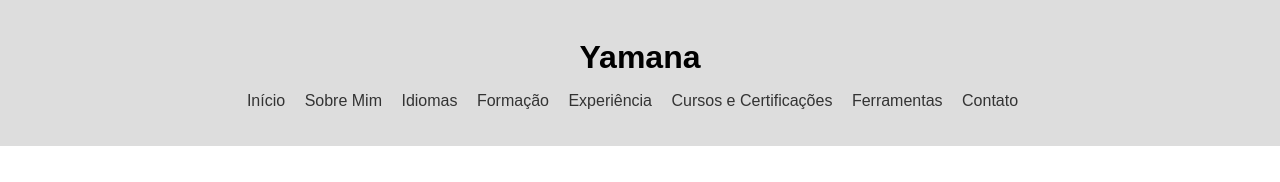
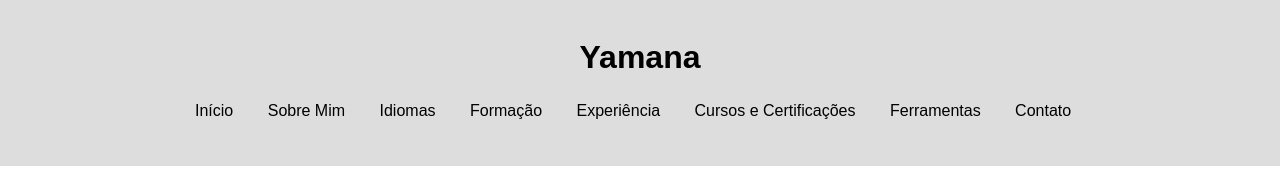
Before and after one commit to estelayamana/yamana.github.io, a plain HTML site: page ferramentas.html in a window 1280 px wide. Shown: the part 81-263 px from the top of the page. Drawn offline with Linux system fonts and the light colour scheme; files that its build step writes are made by us from their sources; a script that the page names is missing.

Commit message:
Update ferramentas.css

```diff
--- a/css/ferramentas.css
+++ b/css/ferramentas.css
@@ -24,32 +24,30 @@ h1 {
     margin-bottom: 10px;
   }
 
-  ul {
+.menu-dropdown {
   list-style: none;
+  margin: 0;
   padding: 0;
 }
 
-  li {
+.menu-dropdown li {
   display: inline-block;
-    margin-right: 15px;
 }
 
-  a {
+.menu-dropdown li a {
+  display: block;
+  padding: 10px 15px;
   text-decoration: none;
-    color: #333;
+  color: #000;
 }
 
-  a:hover {
-    color: #666;
+.menu-dropdown li:hover {
+  background-color: #f0f0f0;
 }
 
 /* Estilos de cabeçalho */
   header {
     background-color: #ddd;
-  }
-
-  nav {
-    text-align: center;
   }
 
   .menu {
```
Lines whose indentation alone changed are shown as unchanged.
